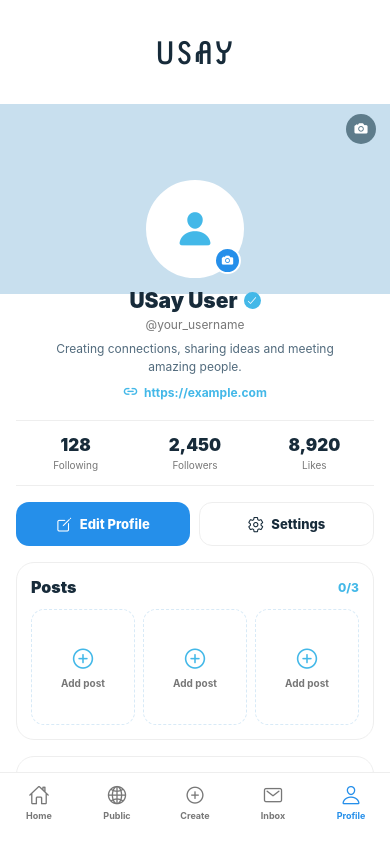
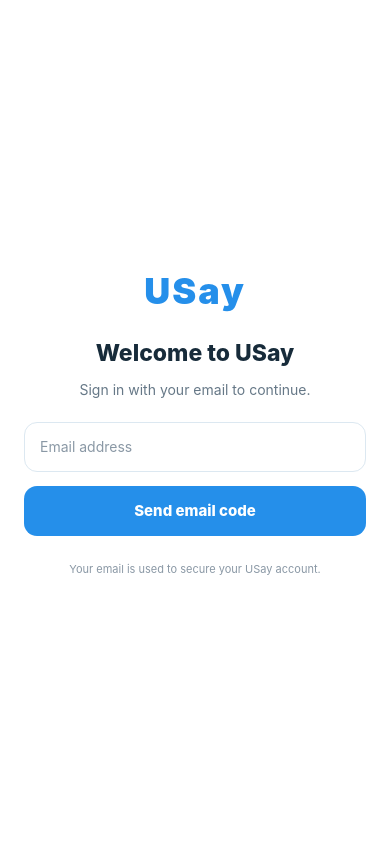
Before and after one commit to merlinbigolive/MeetApp, a React Native app: screen / in a window 390 px wide. Built offline with nearby package versions, Linux system fonts and the light colour scheme; no server answers.

Commit message:
Require email OTP sign-in before opening USay

```diff
--- a/index.js
+++ b/index.js
@@ -1,3 +1,14 @@
 import { registerRootComponent } from 'expo';
+import React from 'react';
 import App from './App';
-registerRootComponent(App);
+import AuthGate from './AuthGate';
+
+function Root() {
+  return (
+    <AuthGate>
+      <App />
+    </AuthGate>
+  );
+}
+
+registerRootComponent(Root);
```
